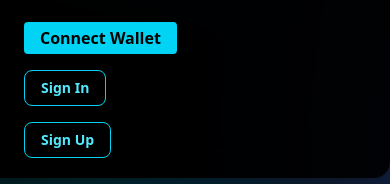
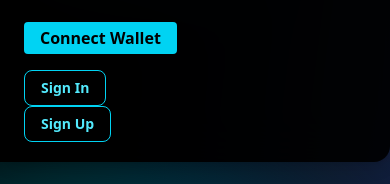
Before and after one commit to arrajeevchandar/dochain, a Next.js app: page / in a window 390 px wide. Both pictures are taken after a click on the button "Toggle menu". Shown: the part 298-482 px from the top of the page. Built offline with nearby package versions, Linux system fonts and the light colour scheme; no server answers.

Commit message:
final commit

```diff
--- a/src/components/Header.tsx
+++ b/src/components/Header.tsx
@@ -67,12 +67,12 @@ export default function Header() {
             </>
           ) : (
             <>
-              <Link href="/auth/signin" passHref legacyBehavior>
+              <Link href="/auth/signin" >
                 <Button variant="outline" className={`${buttonBaseStyles} px-4 py-1`}>
                   Sign In
                 </Button>
               </Link>
-              <Link href="/auth/signup" passHref legacyBehavior>
+              <Link href="/auth/signup" >
                 <Button variant="outline" className={`${buttonBaseStyles} px-4 py-1`}>
                   Sign Up
                 </Button>
@@ -120,13 +120,13 @@ export default function Header() {
             </div>
           ) : (
             <>
-              <Link href="/auth/signin" passHref legacyBehavior>
+              <Link href="/auth/signin" >
                 <Button variant="outline" className={`${buttonBaseStyles} px-4 py-1`}>
                   Sign In
                 </Button>
               </Link>{' '}
               <br />
-              <Link href="/auth/signup" passHref legacyBehavior>
+              <Link href="/auth/signup" >
                 <Button variant="outline" className={`${buttonBaseStyles} px-4 py-1`}>
                   Sign Up
                 </Button>
```
